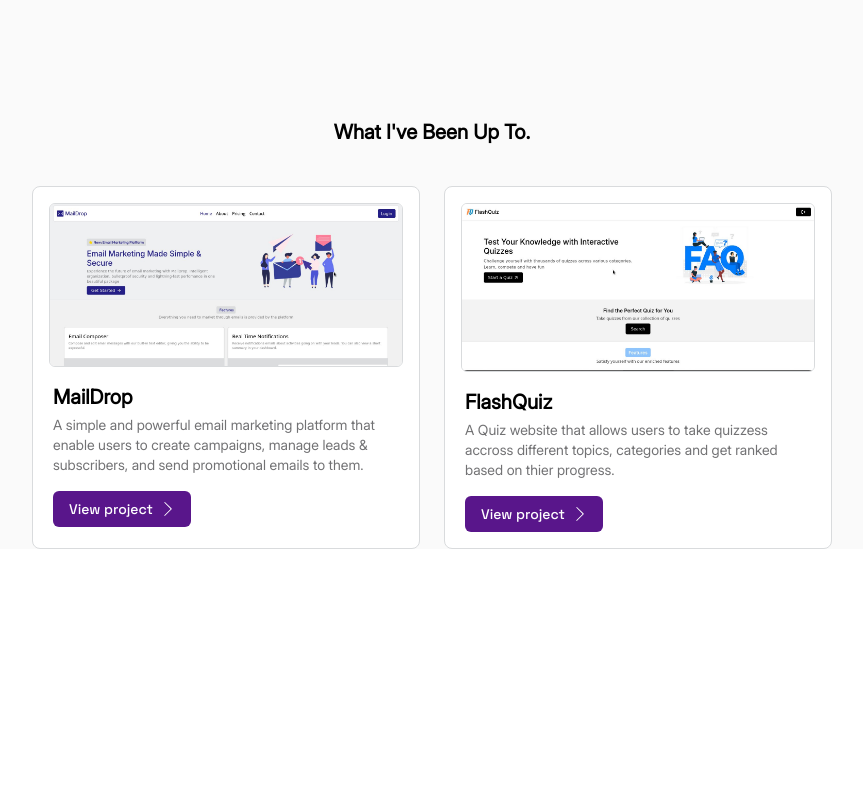
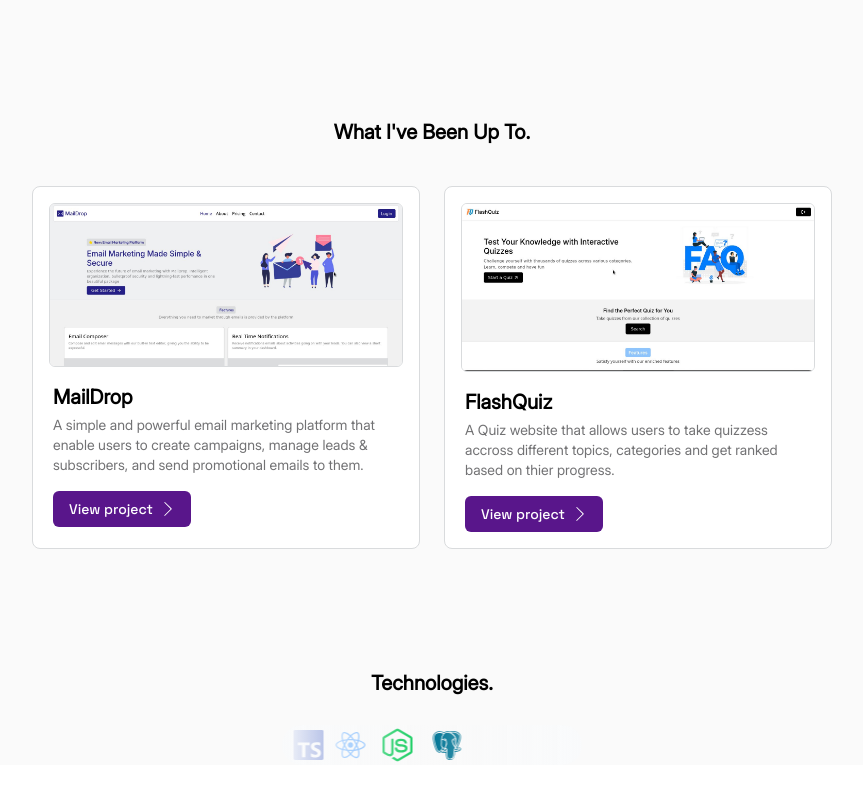
Before and after one commit to Habeebamoo/Portfolio, a React (Vite) app: page / in a window 1280 px wide. Shown: the part 618-1418 px from the top of the page, without its empty margins (208-1071 px from the left). Before the commit the page ends 1287 px from the top, so only its background shows below. Built offline with nearby package versions, Linux system fonts and the light colour scheme.

Commit message:
created technologies section

```diff
--- /dev/null
+++ b/src/components/BottomOverlay.tsx
@@ -0,0 +1,9 @@
+const BottomOverlay = () => {
+  return (
+    <div className="fixed left-0 bottom-[-60px] right-0 h-10 backdrop-blur-md bg-white/30">
+
+    </div>
+  )
+}
+
+export default BottomOverlay
--- a/src/components/Main.tsx
+++ b/src/components/Main.tsx
@@ -1,6 +1,13 @@
 import ProjectDisplay from "./ProjectDisplay"
 import maildropImg from "../assets/maildrop-img1.png"
 import flashquizImg from "../assets/flash-img1.png"
+import { FaGolang } from "react-icons/fa6"
+import { DiJavascript, DiNodejs, DiPostgresql } from "react-icons/di"
+import { MdJavascript } from "react-icons/md"
+import { BiLogoJavascript, BiLogoPostgresql } from "react-icons/bi"
+import { SiPostgresql, SiTypescript } from "react-icons/si"
+import { FaNodeJs, FaReact } from "react-icons/fa"
+import { LiaNodeJs } from "react-icons/lia"
 
 const Main = () => {
   return (
@@ -20,7 +27,7 @@
       </section>
 
       {/* Projects */}
-      <section className="mt-30 mb-30 w-[90%] md:w-[800px] mx-auto">
+      <section className="mt-30 w-[90%] md:w-[800px] mx-auto">
         <h1 className="font-inter font-bold text-xl text-center mb-10">What I've Been Up To.</h1>
 
         {/* display */}
@@ -37,6 +44,27 @@
           />
         </div>
       </section>
+
+      {/* Tech Stack */}
+      <section className="mt-30 mb-30 w-[90%] md:w-[400px] mx-auto">
+        <h1 className="font-inter font-bold text-xl text-center mb-7">Technologies.</h1>
+
+        <div className="relative overflow-hidden w-[300px] rounded-3xl mx-auto p-5">
+          {/* gradient edges */}
+          <div className="pointer-events-none absolute inset-0 z-10 bg-gradient-to-r from-gray-50 via-transparent to-gray-50"></div>
+
+          {/* content */}
+          <div className="flex-center gap-3 absolute top-0 bottom-0 animate-scroll">
+            <div className="text-blue-400"><FaGolang size={50} /></div>
+            <div className="text-yellow-300"><BiLogoJavascript size={40} /></div>
+            <div className="text-blue-800"><SiTypescript size={30} /></div>
+            <div className="text-blue-400"><FaReact size={30} /></div>
+            <div className="text-green-500"><LiaNodeJs size={40} /></div>
+            <div className="text-cyan-700"><BiLogoPostgresql size={35} /></div>
+          </div>
+        </div>
+      </section>
+
     </>
   )
 }
--- a/src/index.css
+++ b/src/index.css
@@ -30,8 +30,17 @@
   @apply flex justify-around items-center;
 }
 
-.t {
-  color: rgb(114, 114, 116);
+@keyframes scroll {
+  0% {
+    transform: translateX(100%);
+  }
+  100% {
+    transform: translateX(-100%);
+  }
+}
+
+.animate-scroll {
+  animation: scroll 8s linear forwards infinite;
 }
 
 @theme {
```
